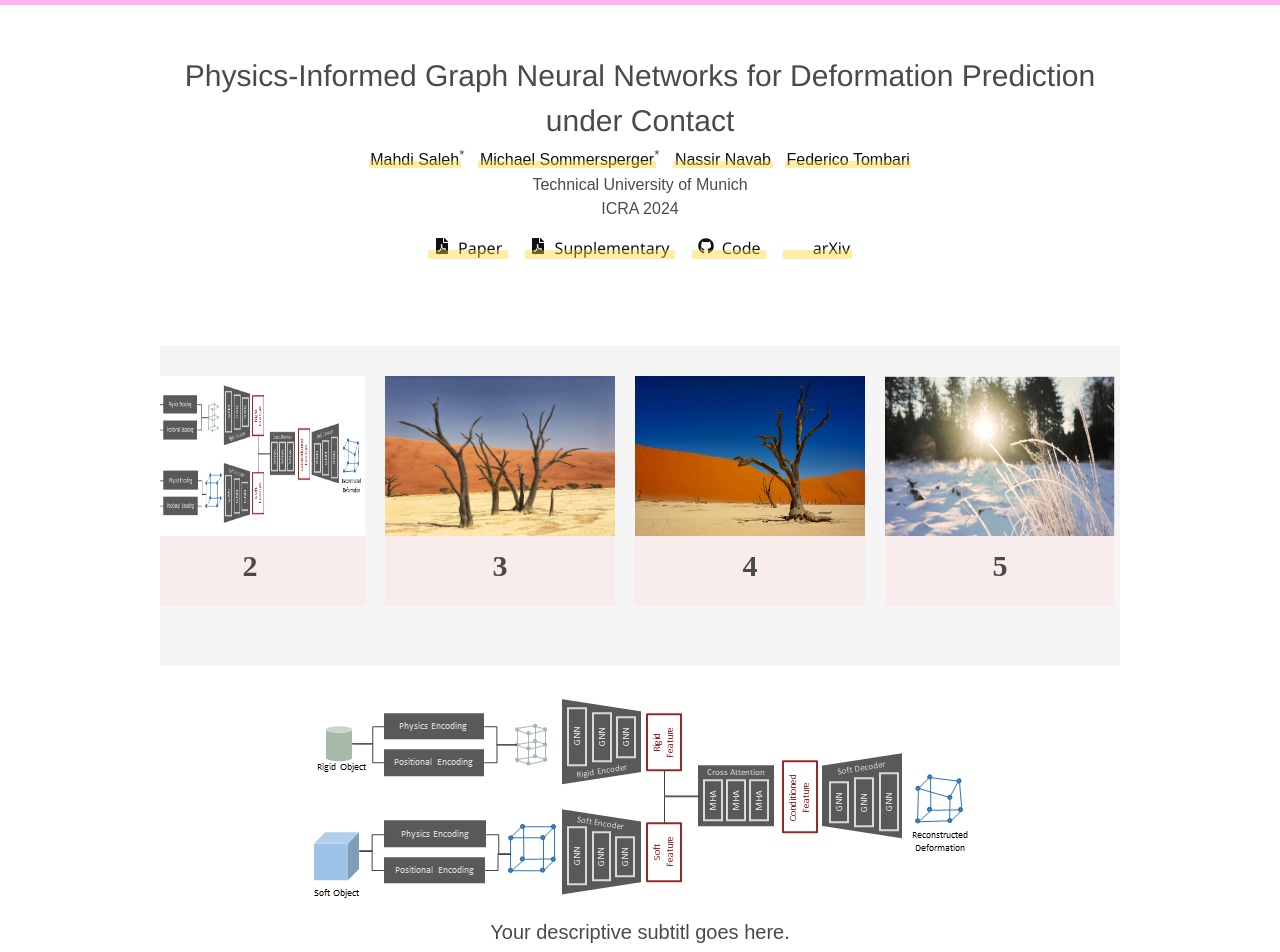
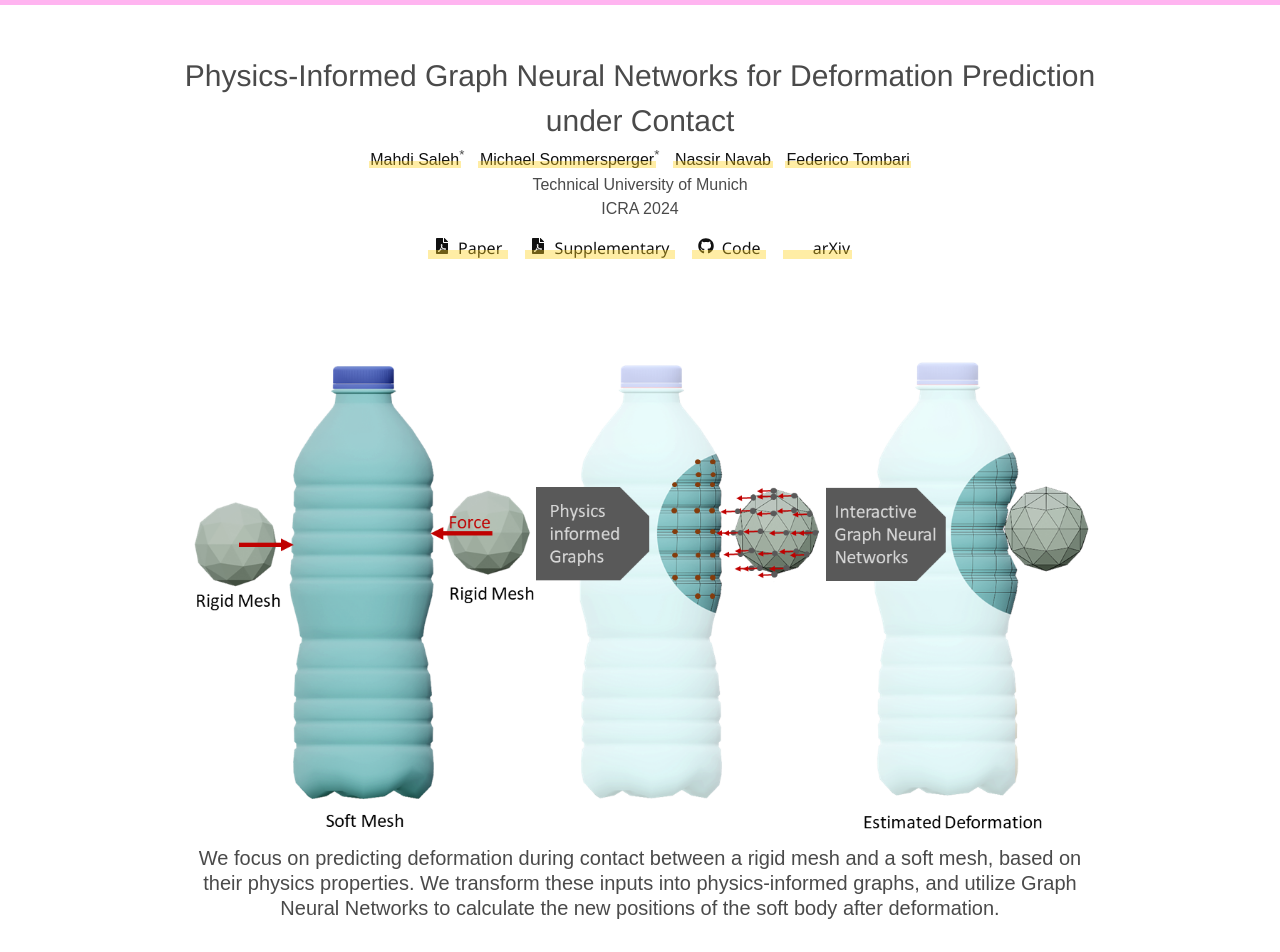
Before and after one commit to mahdi-slh/mahdi-slh.github.io, a Jekyll site: the page DeformContact.html, which Jekyll copies as it is, in a window 1280 px wide and 1400 px high. Shown: the top 952 px of the window. Built offline with Jekyll 4.4.1, drawn with Linux system fonts in a browser that asks for light colours; nearby versions of some CDN libraries; some web fonts are replaced; library files that are not in the unit come from our copies; a style sheet for code colours, icons or effects is not loaded; some of the changed text lies outside the part shown.

Commit message:
updated captions

```diff
--- a/DeformContact.html
+++ b/DeformContact.html
@@ -136,7 +136,7 @@
 </section>
 
 
-<section class="hero teaser">
+<!-- <section class="hero teaser">
   <div class="container is-max-desktop">
 <div class="marquee-wrapper">
 	<div class="container">
@@ -190,14 +190,25 @@
 		</div>
 
   </div>
+</section> -->
+
+<section class="hero teaser">
+  <div class="container is-max-desktop">
+    <div class="hero-body">
+      <img src="pages_static/images/DeformContact_teaser.png" alt="Teaser Image" style="width:100%; height:auto;">
+      <h2 class="subtitle has-text-centered">
+        We focus on predicting deformation during contact between a rigid mesh and a soft mesh, based on their physics properties. We transform these inputs into physics-informed graphs, and utilize Graph Neural Networks to calculate the new positions of the soft body after deformation.
+      </h2>
+    </div>
+  </div>
 </section>
 
 <section class="hero teaser">
   <div class="container is-max-desktop">
     <div class="hero-body">
-      <img src="pages_static/images/DeformContact_overview.png" alt="Descriptive Alt Text" style="width:100%; height:auto;">
+      <img src="pages_static/images/DeformContact_overview.png" alt="Architecture Overview" style="width:100%; height:auto;">
       <h2 class="subtitle has-text-centered">
-        Your descriptive subtitl goes here.
+        Our approach transforms rigid and soft meshes into graphs with nodes representing key features. These graphs are processed by a GNN encoder, followed by cross-attention-based feature interaction. The final step is decoding these features to predict new mesh positions post-contact.
       </h2>
     </div>
   </div>
```
